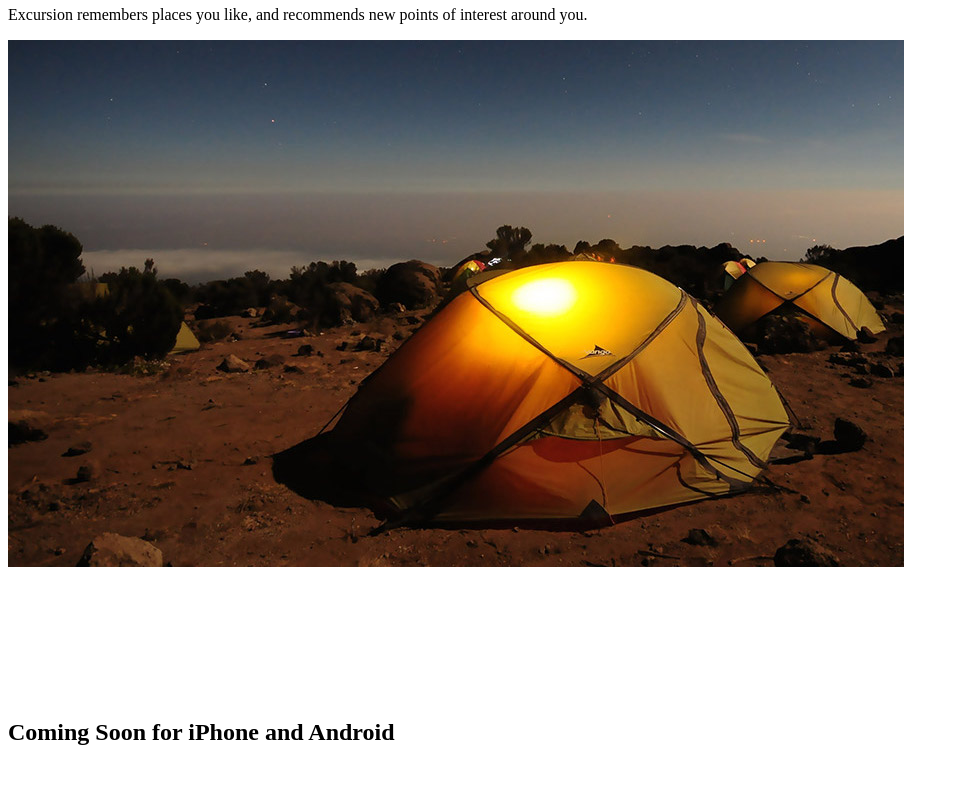
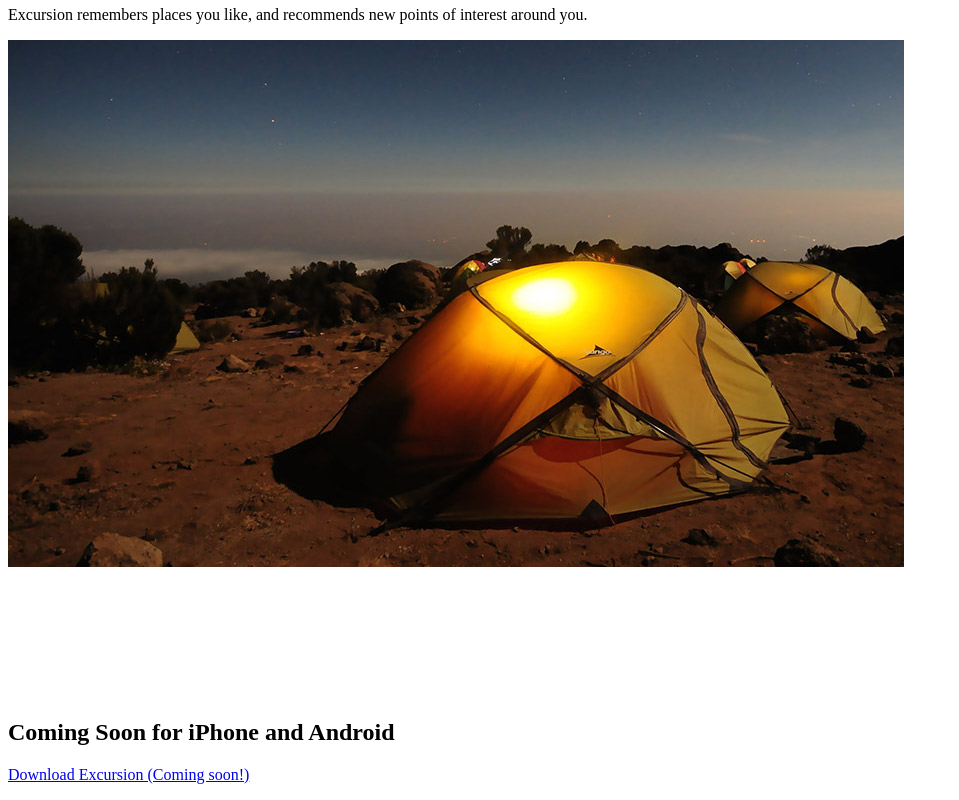
Before and after one commit to lenad11/excursion, a plain HTML site: page index.html in a window 1280 px wide. Shown: the part 329-1129 px from the top of the page, without its empty margins (0-959 px from the left). Before the commit the page ends 1095 px from the top, so only its background shows below. Drawn offline with Linux system fonts and the light colour scheme.

Commit message:
new html

```diff
--- a/index.html
+++ b/index.html
@@ -22,16 +22,16 @@
 
     <h2>Your personal travel guide</h2>
     <p>Excursion remembers places you like, and recommends new points of interest around you.</p>
-    <p>
-      <img src="resources/images/camp.jpg">
-    </p>
+    <p><img src="resources/images/camp.jpg"></p>
 
     <!-- Second section -->
 
-    <p>
-      <img src="resources/images/phone.png">
-    </p>
+    <p><img src="resources/images/phone.png"></p>
     <h2>Coming Soon for iPhone and Android</h2>
+
+    <!-- Footer -->
+
+    <p><a class="cta" href="#">Download Excursion (Coming soon!)</a></p>
 
   </body>
 </html>
```
